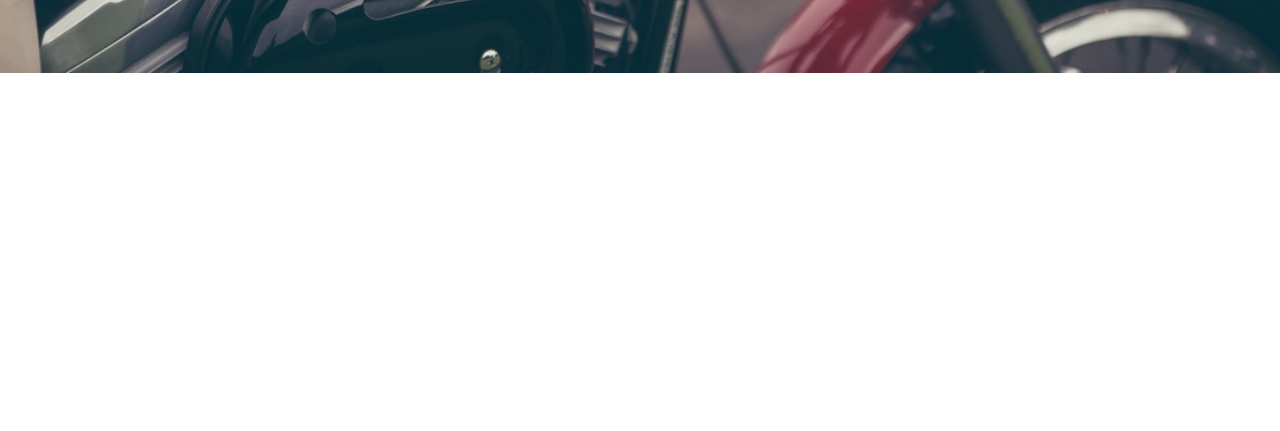
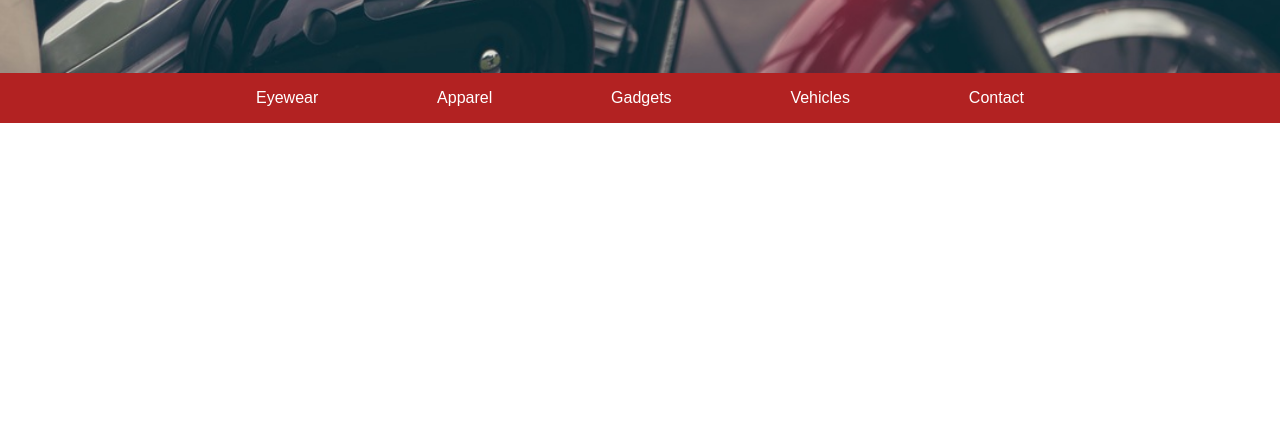
Before and after one commit to Emanny58/SecretAgentSupply, a plain HTML site: page index.html in a window 1280 px wide. Shown: the part 369-800 px from the top of the page. Drawn offline with Linux system fonts and the light colour scheme.

Commit message:
Navigation bar completed.

```diff
--- a/index.html
+++ b/index.html
@@ -22,6 +22,13 @@
       </div>
 
       <div class="navigation">
+        <div class="categories">
+          <span>Eyewear</span>
+          <span>Apparel</span>
+          <span>Gadgets</span>
+          <span>Vehicles</span>
+          <span>Contact</span>
+        </div>
       </div>
 
       <div class="product-grid">
--- a/resources/css/style.css
+++ b/resources/css/style.css
@@ -41,3 +41,21 @@ body {
   background-color: black;
   width: 23%;
 }
+
+/* navigation */
+
+.navigation {
+  background-color: firebrick;
+  width: 100%;
+  height: 50px;
+  display:flex;
+  align-items: center;
+}
+
+.categories {
+  color: white;
+  display: flex;
+  justify-content: space-between;
+  width: 60%;
+  margin-left: 20%;
+}
```
